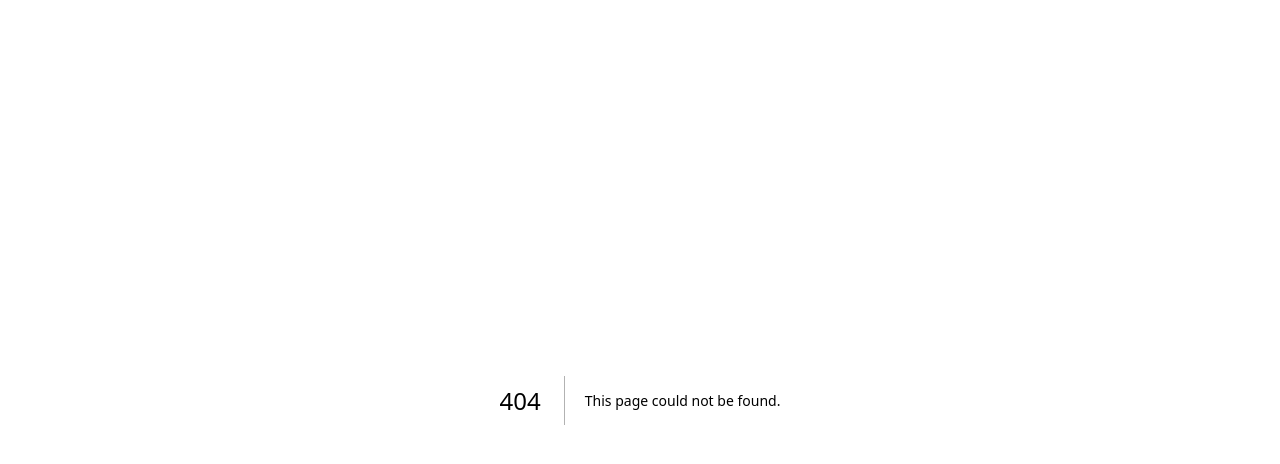
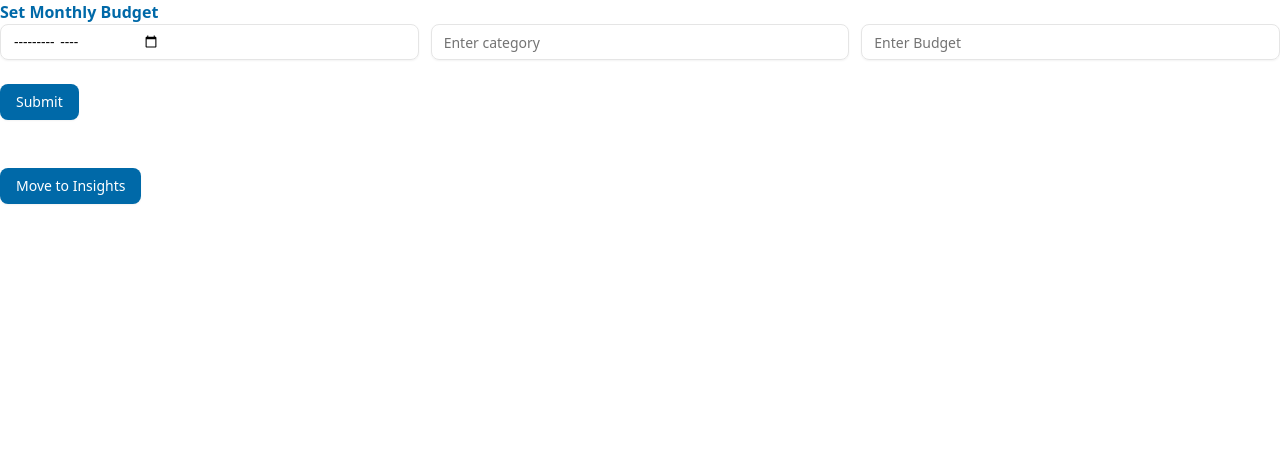
Before and after one commit to sanchitachatterjee/basictransaction, a Next.js app: page /monthlybudget in a window 1280 px wide. Before the commit this address had no page. Shown: the top 464 px of the page. Built offline with nearby package versions, Linux system fonts and the light colour scheme.

Commit message:
first commit

```diff
--- /dev/null
+++ b/src/app/insight/page.js
@@ -0,0 +1,40 @@
+"use client";
+import { useState, useEffect } from "react";
+import { Button } from "@/components/ui/button";
+import axios from "axios";
+
+export default function insightPage() {
+    const [insights, setInsights] = useState([]);
+
+    useEffect(() => { fetchDetails(); }, []);
+
+    const fetchDetails = async () => {
+        try {
+            const {data} = await axios.get("/api/budgethandle");
+            setInsights(data);
+        } catch (error) {
+            console.error("Failed to fetch details", error);
+        }
+    };
+
+    return (
+        <div>
+            <h2>Insights Details</h2>
+            {insights.length > 0 ? (
+                insights.map((i) => (
+                    <ul key={i.category} className="space-y-2">
+                        <li>Budget: {i.budget}</li>
+                        <li>Total Spending: {i.totalSpent}</li>
+                        <li>Category: {i.category}</li>
+                    </ul>
+                ))
+            ) : (
+                <p>No insights.</p>
+            )}
+
+            <Button className="mt-6 bg-sky-700 text-white" onClick={() => router.push("/")}>
+                Back to Transactions
+            </Button>
+        </div>
+    );
+};
--- /dev/null
+++ b/src/app/monthlybudget/page.js
@@ -0,0 +1,34 @@
+"use client";
+import { useState } from "react";
+import {Input} from "@/components/ui/input";
+import {Button} from "@/components/ui/button";
+import axios from "axios";
+import { useRouter } from "next/navigation";
+
+export default function BudgetForm () {
+  const [month,setMonth] = useState("");
+  const [category,setCategory] = useState("");
+  const [budget,setBudget] = useState("");
+  const router=useRouter();
+const setbudgetDetails = async () => {
+    try {
+      const {data} = await axios.post("/api/budgethandle", {category, budget, month});
+    }
+   catch (error) {
+      console.error("Failed to set budget Details", error);}
+  };
+
+  return (
+    <div>
+      <h3 className="font-semibold text-sky-700">Set Monthly Budget</h3>
+      <div className="grid grid-cols-1 md:grid-cols-3 gap-3">
+      <Input type="month" placeholder="Enter Month" value={month} onChange={(e) => setMonth(e.target.value)}/>
+       <Input type="text" placeholder="Enter category" value={category}  onChange={(e) => setCategory(e.target.value)}/>
+      <Input type="number" placeholder="Enter Budget" value={budget}onChange={(e) => setBudget(e.target.value)}/>
+      </div>
+      <Button className="mt-6 bg-sky-700 text-white hover:text-sky-700 hover:bg-white" onClick={setbudgetDetails}>Submit</Button> <br/>  <br/>
+      <Button className="mt-6 bg-sky-700 text-white hover:text-sky-700 hover:bg-white" onClick={()=>router.push('/insight')}>Move to Insights</Button>
+    </div>
+
+  );
+};
--- a/src/app/page.js
+++ b/src/app/page.js
@@ -231,6 +231,11 @@ export default function TransactionsPage() {
         Show Categorywise Bar Chart
         </Button>
         </div>
+        <div>
+        <Button className="mt-6 bg-sky-700 text-white" onClick={() => router.push("/monthlybudget") } >
+        Set Monthly Budget
+        </Button>
+        </div>
       </div>
       <div>
         {summary && (
--- /dev/null
+++ b/src/models/monthlybugetmodel.js
@@ -0,0 +1,10 @@
+import mongoose from "mongoose";
+const MonthlyBudgetSchema = new mongoose.Schema({
+    month: {type: String, required: true},
+    category: {type: String, required: true},
+    budget: {type: Number, required: true}
+  });
+
+const MonthlyBudget = mongoose.models.MonthlyBudget || mongoose.model("MonthlyBudget", MonthlyBudgetSchema);
+
+export default MonthlyBudget;
--- /dev/null
+++ b/src/pages/api/budgethandle.js
@@ -0,0 +1,47 @@
+import dbConnect from "@/lib/db";
+import MonthlyBudget from "@/models/monthlybugetmodel";
+import newTransaction from "@/models/transactionmodel";
+export default async function handler(req, res) {
+     await dbConnect();
+
+if (req.method === "POST") {
+    try {
+      const { category, budget, month } = req.body;
+      const presentbudget = await MonthlyBudget.findOne({ category, month });
+
+      if (presentbudget) {
+        presentbudget.budget = budget;
+         presentbudget.save();
+        return res.status(200).json(presentbudget);
+      }
+
+      const newbudget = new MonthlyBudget({month, budget,category});
+      await newbudget.save();
+      return res.status(201).json(newbudget);
+    }
+
+    catch (error) {
+      return res.status(400).json({ error: error.message });
+    }
+  }
+
+if(req.method === "GET") {
+    try {
+        const transactions = await newTransaction.aggregate([
+          { $group: { _id: "$category", totalAmount: { $sum: "$amount" } } } ]);
+
+        const monthlyBudgets = await MonthlyBudget.find();
+        const insight=transactions.map((t) => {
+          const budget=monthlyBudgets.find(b => b.category === t._id);
+          return { category: t._id, totalSpent: t.totalAmount, budget:budget.budget};
+        });
+    return res.status(200).json(insight)
+      }
+
+      catch (error) {
+        return res.status(400).json({ error: error.message });
+      }
+}
+
+  res.setHeader("Allow", ["POST"],["GET"]);
+}
```
